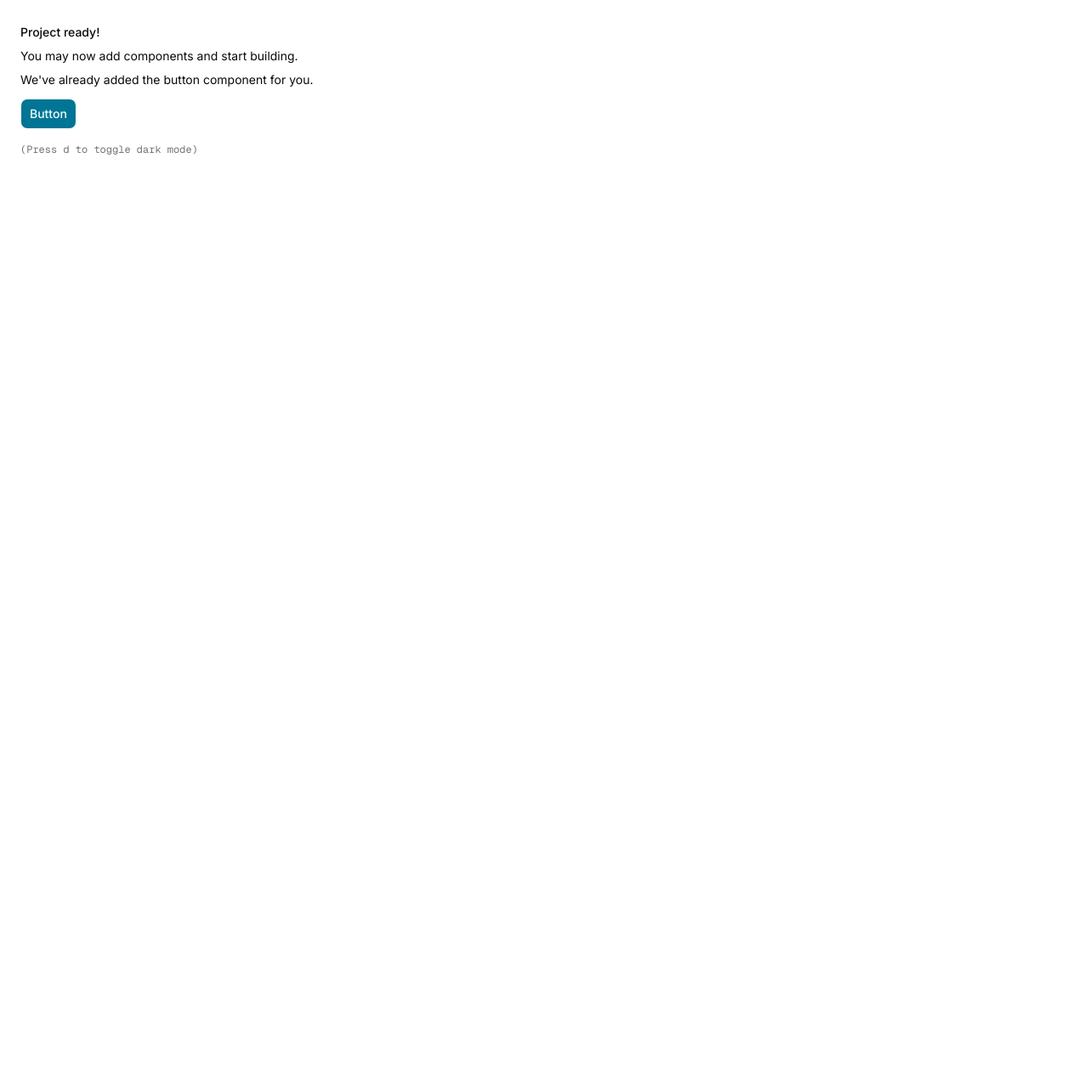
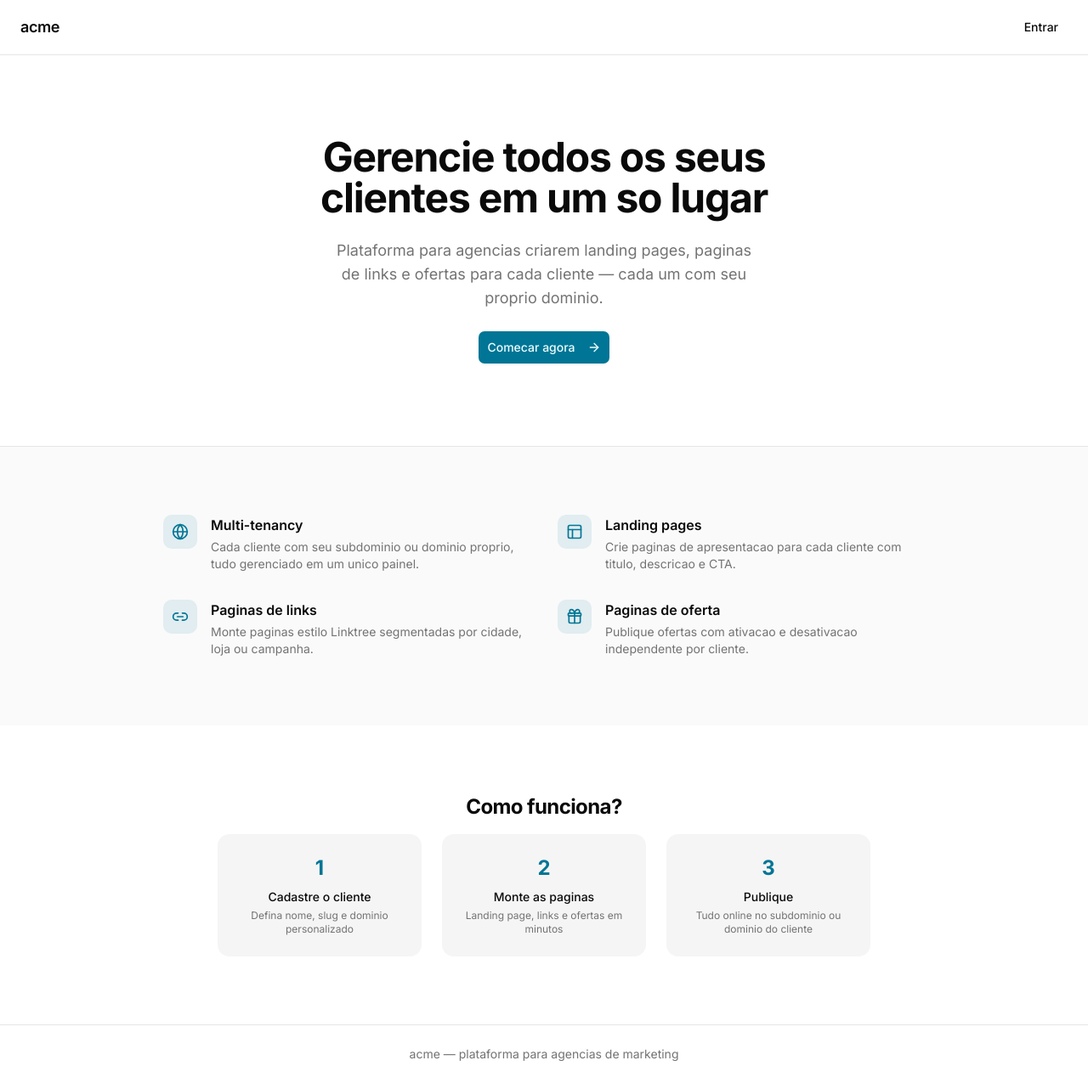
Before and after one commit to cesarscf/acme, a Next.js app: page / in a window 1280 px wide. Shown: the whole page at 85% size. Before the commit the page ends 800 px from the top, so only its background shows below. Built offline with nearby package versions, Linux system fonts and the light colour scheme; no server answers.

Commit message:
feat: add landing page for the acme platform

```diff
--- a/src/app/page.tsx
+++ b/src/app/page.tsx
@@ -1,19 +1,113 @@
+import Link from "next/link"
+import { Globe, Layout, Link2, Gift, ArrowRight } from "lucide-react"
+
 import { Button } from "@/components/ui/button"
+
+const features = [
+  {
+    icon: Globe,
+    title: "Multi-tenancy",
+    description:
+      "Cada cliente com seu subdominio ou dominio proprio, tudo gerenciado em um unico painel.",
+  },
+  {
+    icon: Layout,
+    title: "Landing pages",
+    description:
+      "Crie paginas de apresentacao para cada cliente com titulo, descricao e CTA.",
+  },
+  {
+    icon: Link2,
+    title: "Paginas de links",
+    description:
+      "Monte paginas estilo Linktree segmentadas por cidade, loja ou campanha.",
+  },
+  {
+    icon: Gift,
+    title: "Paginas de oferta",
+    description:
+      "Publique ofertas com ativacao e desativacao independente por cliente.",
+  },
+]
 
 export default function Page() {
   return (
-    <div className="flex min-h-svh p-6">
-      <div className="flex max-w-md min-w-0 flex-col gap-4 text-sm leading-loose">
-        <div>
-          <h1 className="font-medium">Project ready!</h1>
-          <p>You may now add components and start building.</p>
-          <p>We&apos;ve already added the button component for you.</p>
-          <Button className="mt-2">Button</Button>
-        </div>
-        <div className="font-mono text-xs text-muted-foreground">
-          (Press <kbd>d</kbd> to toggle dark mode)
-        </div>
-      </div>
+    <div className="flex min-h-svh flex-col">
+      <header className="flex items-center justify-between border-b px-6 py-4">
+        <span className="text-lg font-semibold tracking-tight">acme</span>
+        <Button asChild size="sm" variant="ghost">
+          <Link href="/login">Entrar</Link>
+        </Button>
+      </header>
+
+      <main className="flex flex-1 flex-col">
+        <section className="flex flex-col items-center justify-center gap-6 px-6 py-24 text-center">
+          <h1 className="max-w-2xl text-4xl font-bold tracking-tight sm:text-5xl">
+            Gerencie todos os seus clientes em um so lugar
+          </h1>
+          <p className="max-w-lg text-lg text-muted-foreground">
+            Plataforma para agencias criarem landing pages, paginas de links e
+            ofertas para cada cliente — cada um com seu proprio dominio.
+          </p>
+          <Button asChild size="lg">
+            <Link href="/login">
+              Comecar agora
+              <ArrowRight className="ml-2 h-4 w-4" />
+            </Link>
+          </Button>
+        </section>
+
+        <section className="border-t bg-muted/50 px-6 py-20">
+          <div className="mx-auto grid max-w-4xl gap-8 sm:grid-cols-2">
+            {features.map((feature) => (
+              <div key={feature.title} className="flex gap-4">
+                <div className="flex h-10 w-10 shrink-0 items-center justify-center rounded-lg bg-primary/10">
+                  <feature.icon className="h-5 w-5 text-primary" />
+                </div>
+                <div>
+                  <h3 className="font-semibold">{feature.title}</h3>
+                  <p className="mt-1 text-sm text-muted-foreground">
+                    {feature.description}
+                  </p>
+                </div>
+              </div>
+            ))}
+          </div>
+        </section>
+
+        <section className="flex flex-col items-center gap-4 px-6 py-20 text-center">
+          <h2 className="text-2xl font-bold tracking-tight">
+            Como funciona?
+          </h2>
+          <div className="mx-auto grid max-w-3xl gap-6 sm:grid-cols-3">
+            <div className="rounded-xl bg-muted p-6">
+              <span className="text-2xl font-bold text-primary">1</span>
+              <p className="mt-2 text-sm font-medium">Cadastre o cliente</p>
+              <p className="mt-1 text-xs text-muted-foreground">
+                Defina nome, slug e dominio personalizado
+              </p>
+            </div>
+            <div className="rounded-xl bg-muted p-6">
+              <span className="text-2xl font-bold text-primary">2</span>
+              <p className="mt-2 text-sm font-medium">Monte as paginas</p>
+              <p className="mt-1 text-xs text-muted-foreground">
+                Landing page, links e ofertas em minutos
+              </p>
+            </div>
+            <div className="rounded-xl bg-muted p-6">
+              <span className="text-2xl font-bold text-primary">3</span>
+              <p className="mt-2 text-sm font-medium">Publique</p>
+              <p className="mt-1 text-xs text-muted-foreground">
+                Tudo online no subdominio ou dominio do cliente
+              </p>
+            </div>
+          </div>
+        </section>
+      </main>
+
+      <footer className="border-t px-6 py-6 text-center text-sm text-muted-foreground">
+        acme — plataforma para agencias de marketing
+      </footer>
     </div>
   )
 }
```
